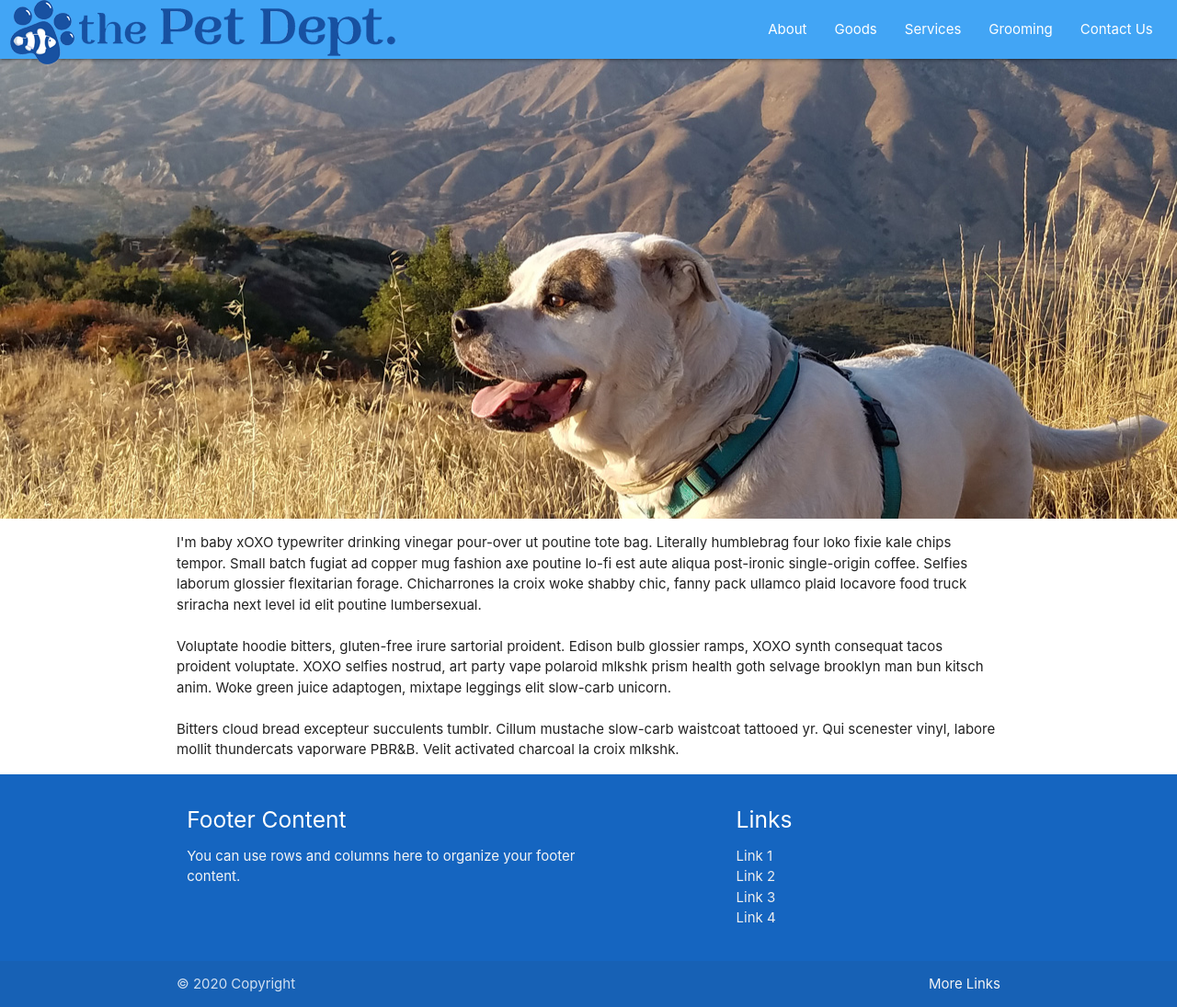
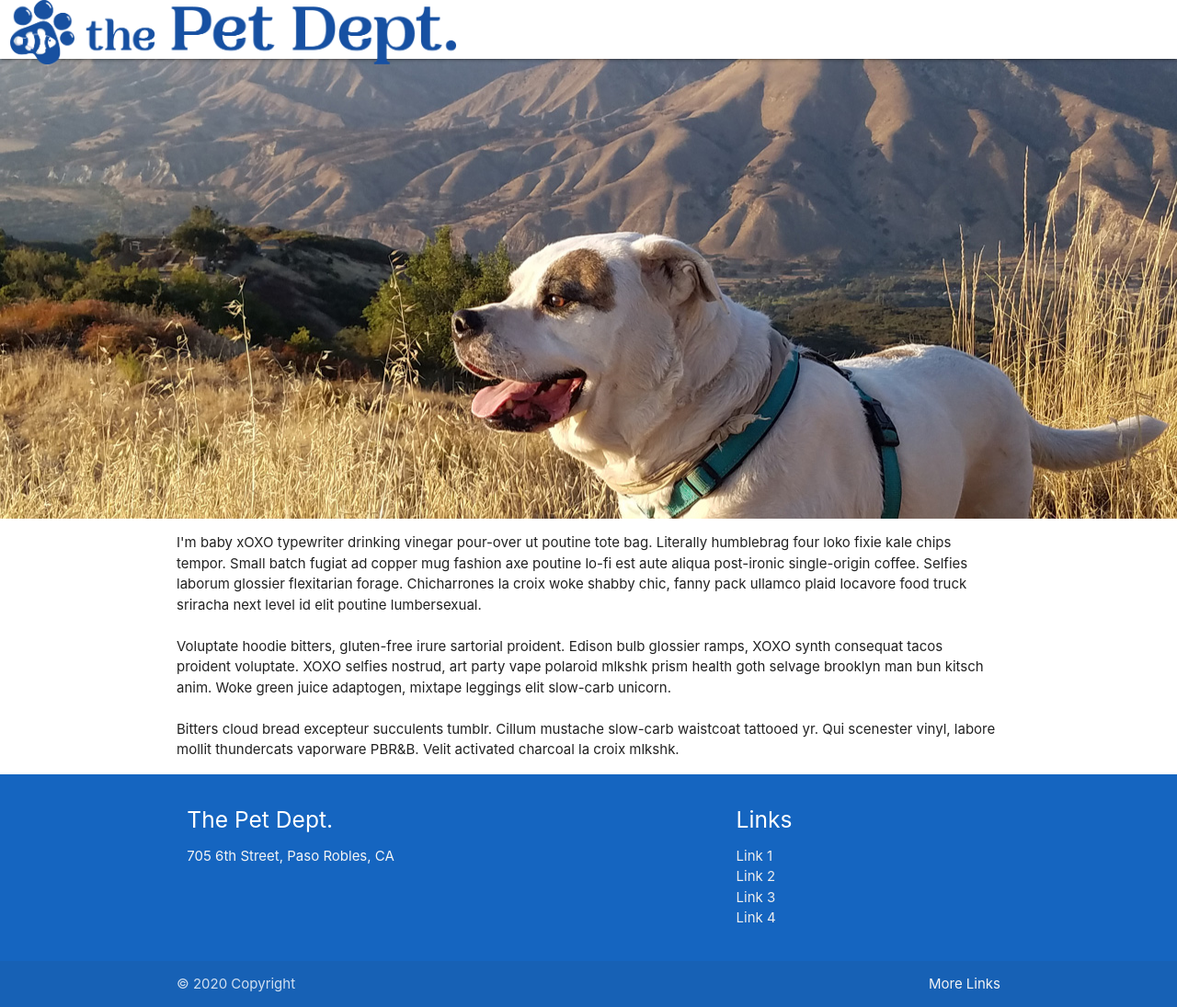
Before and after one commit to origamiunicorn/petdept, a plain HTML site: page index.html in a window 1280 px wide. Shown: the whole page at 92% size. Drawn offline with nearby package versions, Linux system fonts and the light colour scheme.

Commit message:
Adjusting top nav icon and logo name, also top nav colour and text colours.

```diff
--- a/index.html
+++ b/index.html
@@ -24,12 +24,15 @@
     <nav>
         <div class="nav-wrapper">
             <div class="row">
-                <div class="col s12 blue lighten-1">
+                <div class="col s12 white">
                     <a href="#!" data-target="mobile-menu" class="sidenav-trigger show-on-medium-and-down"><i
-                            class="material-icons">menu</i></a>
-                    <a href="#!" class="brand-logo hide-on-large-only"><img src="assets/images/fishlogo_sm.png" /></a>
+                            class="material-icons blue-text text-darken-2">menu</i></a>
+                    <a href="#!" class="brand-logo hide-on-large-only"><img style="width: 70px; height: auto;"
+                            src="assets/images/fishlogo.png" /></a>
                     <a href="#!" class="brand-logo hide-on-med-and-down show-on-large"><img
-                            src="assets/images/namelogo.png" /></a>
+                            style="width: 70px; height: auto;" src="assets/images/fishlogo.png" /><img
+                            style="height: 65px; width: auto; padding-top: 2px;"
+                            src="assets/images/namelogo_02.png" /></a>
                     <ul class="right hide-on-med-and-down">
                         <li><a href="#" target="_blank">About</a></li>
                         <li><a href="#" target="_blank">Goods</a></li>
@@ -61,12 +64,9 @@
             <div class="divider"></div>
         </li>
         <li>
-            <a href="#" style="padding: 0 32px;">About<i class="fas fa-paw fa-lg"></i></a>
-        </li>
-        <li>
             <ul class="collapsible collapsible-accordion">
                 <li>
-                    <a class="collapsible-header waves-effect" style="padding: 0 32px;">Goods<i
+                    <a class="collapsible-header waves-effect" style="margin: 10px 0 0 0 ;padding: 0 32px;">Goods<i
                             class="fas fa-fish fa-lg"></i></a>
                     <div class="collapsible-body">
                         <ul>
@@ -107,6 +107,9 @@
             <a href="#" style="padding: 0 32px;">Grooming<i class="fas fa-dog fa-lg"></i></a>
         </li>
         <li>
+            <a href="#" style="padding: 0 32px;">About<i class="fas fa-paw fa-lg"></i></a>
+        </li>
+        <li>
             <a href="#" style="padding: 0 32px;">Contact Us<i class="fas fa-phone-alt fa-lg"></i></a>
         </li>
     </ul>
@@ -141,9 +144,8 @@
         <div class="container">
             <div class="row">
                 <div class="col l6 s12">
-                    <h5 class="white-text">Footer Content</h5>
-                    <p class="grey-text text-lighten-4">You can use rows and columns here to organize your footer
-                        content.</p>
+                    <h5 class="white-text">The Pet Dept.</h5>
+                    <p class="grey-text text-lighten-4">705 6th Street, Paso Robles, CA</p>
                 </div>
                 <div class="col l4 offset-l2 s12">
                     <h5 class="white-text">Links</h5>
```
Also changed, not shown: assets/images/logo_sm.png (added), assets/images/logoshaded.png (added), assets/images/logoshaded_02.png (added), assets/images/namelogo_02.png (added).
